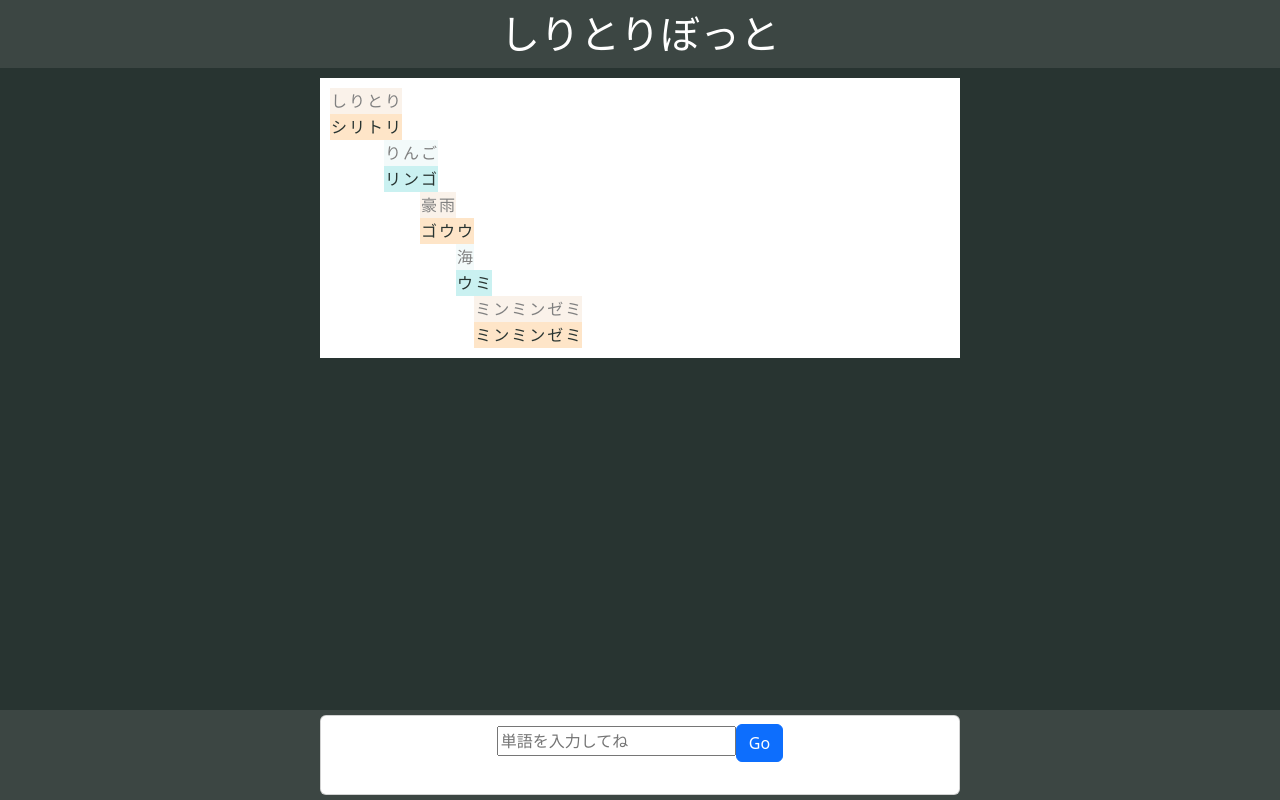
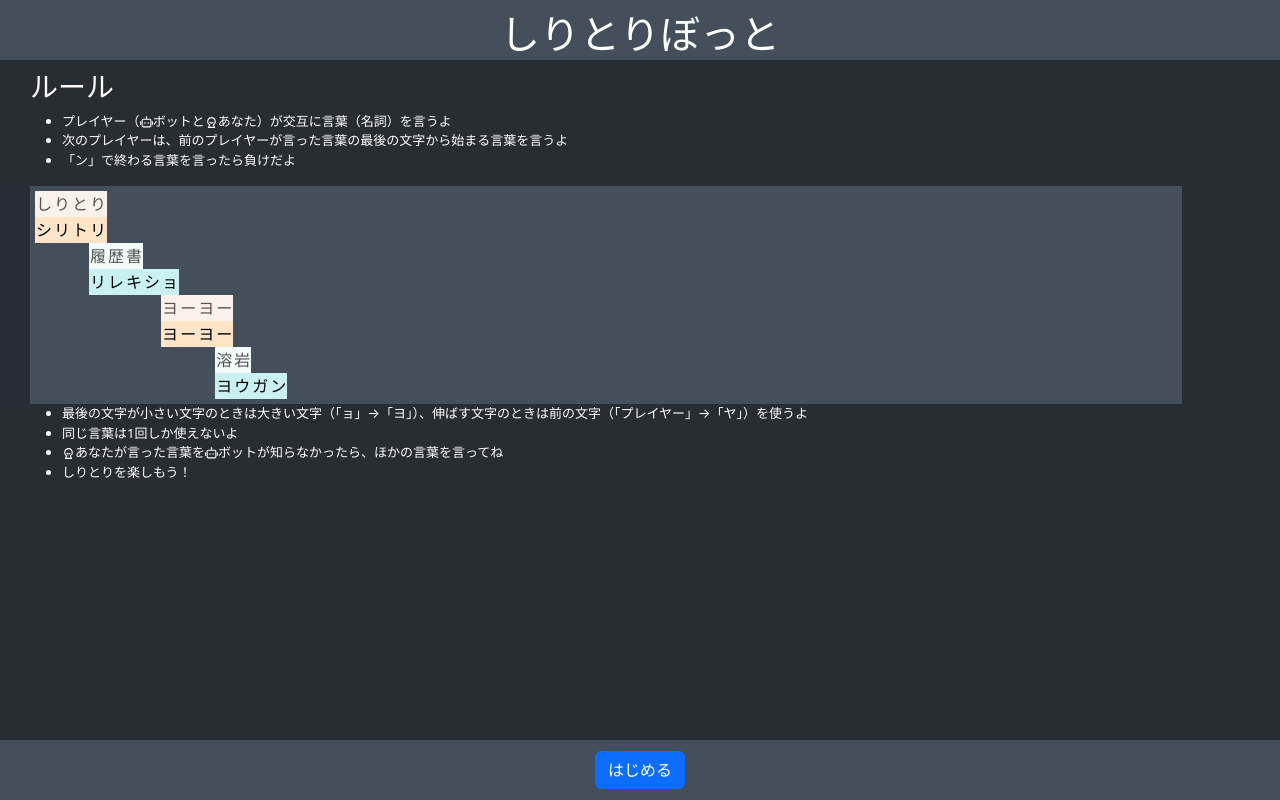
Before and after one commit to piijey/shiritori, a React (Create React App) app: page / in a window 1280 px wide. Built offline with nearby package versions, Linux system fonts and the light colour scheme.

Commit message:
add gameState management and rule instruction

```diff
--- a/src/App.css
+++ b/src/App.css
@@ -1,81 +1,90 @@
 body {
-  background-color: #283431; /* `.App` と同じ背景色に設定 */
-}
-
-.title {
-  text-align: center;
-  padding-top: 10px;
-  padding-bottom: 10px;
-  margin-bottom: 0px;
-  color:white;
-  background-color: #3c4643;
-  position: fixed;
-  top: 0;
-  width: 100%;
-}
-
-.App {
-  display: flex;
-  flex-direction: column;
-  align-items: center; /*左右*/
-  text-align: center;
-  padding-top: 10px;
-  padding-bottom: 20px;
-  background-color: #283431;
-  width: 100%;
-}
-
-.card {
-  margin-top: 5px;
-  margin-bottom: 5px;
-  width: 40rem;
-  background-color:white;
-  color: #283431;
-}
-
-.container {
-  align-items: left; /*左右*/
-  width: 40rem;
-  background-color:white;
-  color: #283431;
-  padding: 10px;
-  overflow-x: scroll;
-  overflow-y: scroll;
+  background-color: #282d34;
 }
 
 p {
   margin-bottom: 0;
 }
 
-td {
+.title {
+  text-align: center;
+  padding: 10px 0px 10px 0;
+  margin-bottom: 0px;
+  color:white;
+  background-color: #454f5b;
+  position: fixed;
+  top: 0;
+  width: 100%;
+  height: 60px;
+}
+
+.App {
+  flex-direction: column;
+  align-items: center; /*左右*/
+  text-align: center;
+  padding: 70px 0 0 0;
+  margin: 0;
+  width: 100%;
+  max-height: 100vh - 70px;
+}
+
+.instruction {
+  color: white;
+  text-align: left;
+  font-size: small;
+  margin: 0 30px 0 30px;
+}
+
+.input-container {
+  position: fixed;
+  bottom: 0;
+  padding: 10px;
+  background-color: #454f5b;
+  width: 100%;
+}
+
+.input-card {
+  text-align: center;
+  background-color: transparent;
+  border-color: transparent;
+  color: #fff;
+}
+
+.system-message {
+  padding: 10px;
+}
+
+.grid-container {
+  margin: 0 30px 0 30px;
+  padding: 5px;
+  align-items: left; /*左右*/
+  background-color: #454f5b;
+  overflow-x: scroll;
+  overflow-y: scroll;
+  width: 90vw;
+  max-height: 60vh;
+}
+
+.shiritorigrid {
   text-align: center; /* テキストを中央に配置 */
 }
 
 .usersurface {
-  color: gray;
+  color: #535353;
   background-color: #f3fafa; /* 薄い青色の背景 */
 }
 
 .userreading {
+  color: black;
   background-color: #caf1f1; /* 薄い青色の背景 */
 }
 
 .systemsurface {
-  color: gray;
+  color: #535353;
   background-color: #faf2ea; /* 薄い橙色の背景 */
 }
 
 .systemreading {
+  color: black;
   background-color: #fee5c8; /* 薄い橙色の背景 */
 }
-
-.inputpanel {
-  display: flex;
-  flex-direction: column;
-  align-items: center; /*左右*/
-  text-align: center;
-  background-color: #3c4643;
-  position: fixed;
-  bottom: 0;
-  width: 100%;
-}
--- a/src/App.js
+++ b/src/App.js
@@ -1,59 +1,148 @@
-import React, {useEffect} from 'react';
+import React, { useState, useEffect } from 'react';
 import { useTokenizerInitializer } from './TokenizerInitializer';
 import { useWordSubmissionForm } from './WordSubmissionForm';
 import { useShiritoriGrid } from './ShiritoriGrid';
+import { RiUser5Line, RiRobot2Line } from "react-icons/ri";
 import BarLoader from "react-spinners/BarLoader";
 import 'bootstrap/dist/css/bootstrap.min.css';
 import './App.css';
 
 function App() {
+  const { loading, tokenizer } = useTokenizerInitializer();
+  const { submitWord, userInputWord } = useWordSubmissionForm(tokenizer);
+
+  const [words, setWords] = useState([ //ルール説明に使う言葉
+    { surface: "しりとり", reading: "シリトリ", player: "system" },
+    { surface: "履歴書", reading: "リレキショ", player: "user" },
+    { surface: "ヨーヨー", reading: "ヨーヨー", player: "system" },
+    { surface: "溶岩", reading: "ヨウガン", player: "user" },
+  ]);
+
+  const { renderGrid } = useShiritoriGrid(words);
+  const [ gameState, setGameState ] = useState('waiting') //waiting (開始前), inProgress (ゲーム中), finished (終了)
+
   useEffect(() => {
-    const titleHeight = document.querySelector('.title').offsetHeight;
-    const panelHeight = document.querySelector('.inputpanel').offsetHeight;
-    const appHeight = `calc(100vh - ${titleHeight}px - ${panelHeight}px)`;
-    const appElement = document.querySelector('.App');
-    document.querySelector('.App').style.height = appHeight;
-    appElement.style.height = titleHeight;
-    appElement.style.marginTop = `${titleHeight}px`;
-    appElement.style.marginBottom = `${panelHeight}px`;
-  }, []);
+    if (userInputWord.reading ) {
+      setWords([...words, { surface: userInputWord.surface, reading: userInputWord.reading, player: 'user' }]);
+    }
+    // eslint-disable-next-line
+  }, [userInputWord]);
 
-  const { loading, tokenizer } = useTokenizerInitializer();
-  const { submitWord, userInputWord, words } = useWordSubmissionForm(tokenizer);
-  const { renderGrid } = useShiritoriGrid(words);
 
-  return (
-    <div className='App'>
-      <div className='container'>
-        <table className='shiritorigrid'>
+  function handleGameStateChange() {
+    if ( gameState === 'waiting' ) {//ゲームを開始
+      setWords([{ surface: "しりとり", reading: "シリトリ", player: "system" }]);
+      setGameState('inProgress');
+    } else if ( gameState === 'inProgress') { //ゲームを終了
+      setGameState('finished');
+    } else if ( gameState === 'finished' ) { //最初に戻る
+      setGameState('waiting');
+    }
+  }
+
+
+  const waitingPage = () => {
+    return (<>
+      <div className='instruction'>
+        <h3>ルール</h3>
+        <ul>
+          <li>プレイヤー（<RiRobot2Line/>ボットと<RiUser5Line/>あなた）が交互に言葉（名詞）を言うよ</li>
+          <li>次のプレイヤーは、前のプレイヤーが言った言葉の最後の文字から始まる言葉を言うよ</li>
+          <li>「ン」で終わる言葉を言ったら負けだよ</li>
+        </ul>
+      </div>
+      <div className='grid-container'>
+        <div className='shiritorigrid'>
+          <table>
               <tbody>{renderGrid()}</tbody>
           </table>
         </div>
-      <div className='inputpanel'>
-      <div className='card p-2 align-items-center'>
-        { loading ? (
-          <>
-            <div>辞書を準備中</div>
-            <BarLoader color='gray' />
-            <div>ちょっと待ってね</div>
+      </div>
+      <div className='instruction'>
+        <ul>
+          <li>最後の文字が小さい文字のときは大きい文字（「ョ」→「ヨ」）、伸ばす文字のときは前の文字（「プレイヤー」→「ヤ」）を使うよ</li>
+          <li>同じ言葉は1回しか使えないよ</li>
+          <li><RiUser5Line/>あなたが言った言葉を<RiRobot2Line/>ボットが知らなかったら、ほかの言葉を言ってね</li>
+          <li>しりとりを楽しもう！</li>
+        </ul>
+      </div>
+      <div className='input-container'>
+        <div className='card align-items-center input-card'>
+          {loading ? <>
+            <div className='system-message'>
+              辞書を読み込み中
+              <BarLoader color='white' />
+            </div>
+            <button className="btn btn-outline-primary" disabled aria-label="辞書の読み込みが完了したらボタンが有効になります">はじめる</button>
           </>
-        ) : (
-          <>
-          <div className='inputbox'>
-            <form onSubmit={submitWord}>
-              <input name='text' type='text' placeholder="単語を入力してね" />
-              <button type='submit' className='btn btn-primary'>Go</button>
-            </form>
+          :
+            <button className="btn btn-primary" onClick={handleGameStateChange}>はじめる</button>
+          }
         </div>
-          </>
-      )}
-      <div className='inputword'>
+      </div>
+    </>)
+  };
+
+  const progressPage = () => {
+    return (<>
+      <div className='grid-container'>
+        <div className='shiritorigrid'>
+          <table>
+              <tbody>{renderGrid()}</tbody>
+          </table>
+        </div>
+      </div>
+      <div className='input-container'>
+        <div className='card align-items-center input-card'>
+          <div className='system-message'>
             <p>{userInputWord.surface}<br/>
             {userInputWord.reading}</p>
           </div>
+          <form onSubmit={submitWord}>
+            <div className="input-group p-2">
+              <input name='text' type="text" className="form-control" placeholder="次の言葉を入力してね" aria-label="次の言葉を入力"/>
+              <button className="btn btn-primary" type="submit">言う</button>
+            </div>
+          </form>
+          <button className="btn btn-secondary btn-sm" type="button" onClick={handleGameStateChange}>しりとりをやめる</button>
         </div>
       </div>
+    </>)
+  };
+
+  const finishedPage = () => {
+    return (<>
+      <div className='grid-container'>
+        <div className='shiritorigrid'>
+          <table>
+              <tbody>{renderGrid()}</tbody>
+          </table>
         </div>
+      </div>
+      <div className='input-container'>
+        <div className='card align-items-center input-card'>
+          <div className='system-message'>
+            おしまい
+          </div>
+          <button className="btn btn-primary" type="button" onClick={handleGameStateChange}>はじめに戻る</button>
+        </div>
+      </div>
+    </>)
+  }
+
+  return (<>
+    <div className='App'>
+      { gameState === 'inProgress' ? <>
+          {progressPage()}
+      </> : <>
+      { gameState === 'waiting' ? <>
+          {waitingPage()}
+        </> : <>
+          {finishedPage()}
+        </> }
+      </> }
+    </div>
+  </>
   );
 }
 
--- a/src/ShiritoriGrid.js
+++ b/src/ShiritoriGrid.js
@@ -1,6 +1,6 @@
 import { useState, useEffect } from 'react';
 
-export const useShiritoriGrid = ( words ) => {
+export const useShiritoriGrid = (words) => {
     const [grid, setGrid] = useState([]);
 
     useEffect(() => {
--- a/src/WordSubmissionForm.js
+++ b/src/WordSubmissionForm.js
@@ -3,19 +3,16 @@ import { useState, useEffect } from 'react';
 export const useWordSubmissionForm = ( tokenizer ) => {
     const [userInputWord, setUserInputWord] = useState({ surface: null, reading: null });
 
-    const [words, setWords] = useState([
-        { surface: "しりとり", reading: "シリトリ", player: "system" },
-        { surface: "りんご", reading: "リンゴ", player: "user" },
-        { surface: "豪雨", reading: "ゴウウ", player: "system" },
-        { surface: "海", reading: "ウミ", player: "user" },
-        { surface: "ミンミンゼミ", reading: "ミンミンゼミ", player: "system" }
-      ]);
-
     function submitWord(event) {
       event.preventDefault();  // デフォルトのフォーム送信を阻止
+
       const formData = new FormData(event.target);
       const text = formData.get("text");
       setUserInputWord({ surface: text, reading: null }); // 入力されたテキストをステートにセット
+
+      // 入力フィールドの値をクリアする
+      const inputField = document.querySelector("input[name='text']");
+      inputField.value = "";
     }
 
     useEffect(() => {
@@ -36,9 +33,16 @@ export const useWordSubmissionForm = ( tokenizer ) => {
         };
       });
       setUserInputWord({ surface: userInputWord.surface, reading: reading, player: 'user' });
-      setWords([...words, { surface: userInputWord.surface, reading: reading, player: 'user' }]);
       // eslint-disable-next-line
     }, [userInputWord]);
 
-    return { submitWord, userInputWord, words };
+    useEffect(() => {
+      if ( !userInputWord.surface || !userInputWord.reading ) { return }
+      console.log(userInputWord);
+      var lastChar = userInputWord.reading.slice( -1 ) ;
+      console.log('the last char is', lastChar);
+
+    }, [userInputWord]);
+
+    return { submitWord, userInputWord };
 };
```
Also changed, not shown: 1 other file (tests, documents, lock files or other folders). Lines whose indentation alone changed are shown as unchanged.
